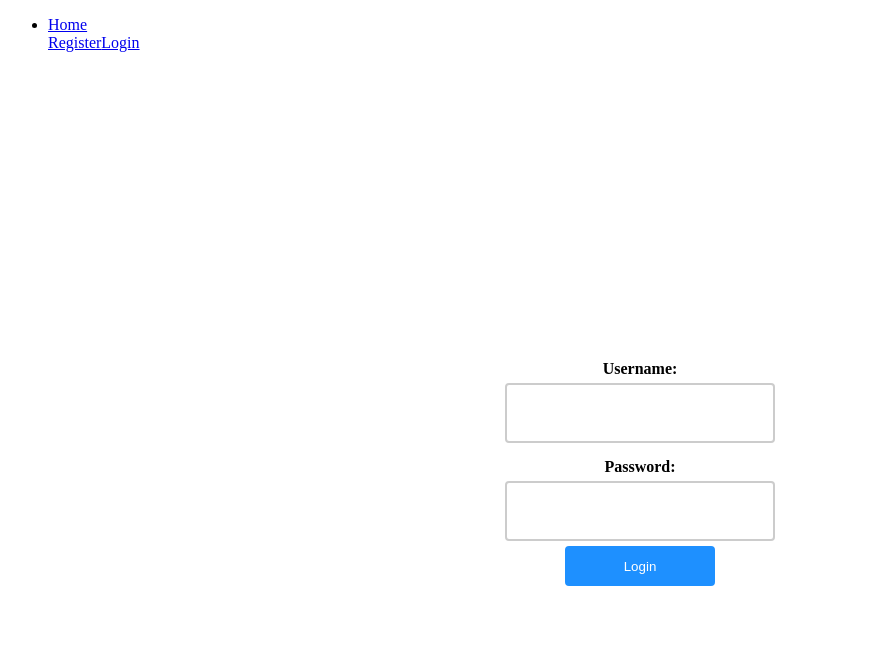
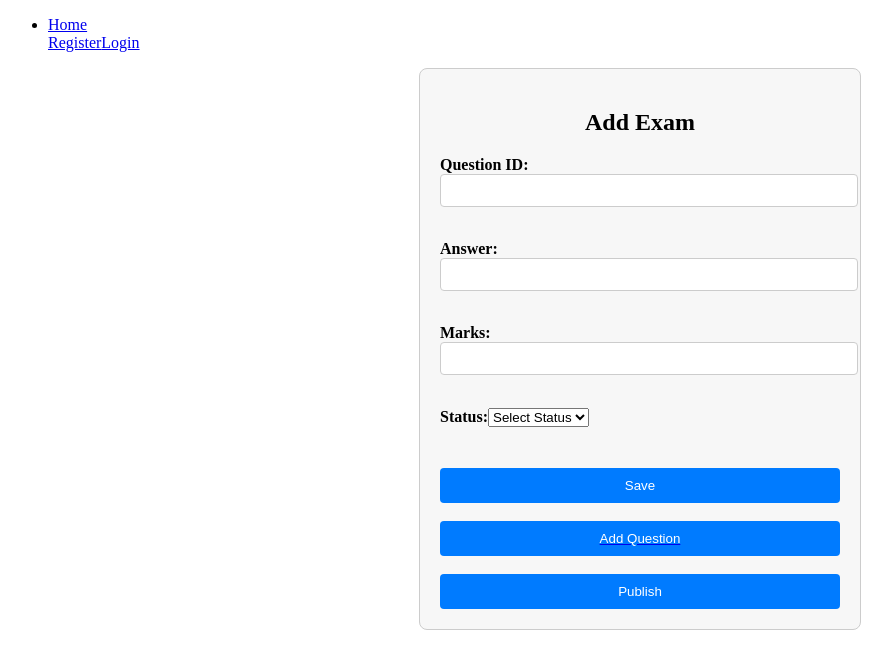
Before and after one commit to it21096570/Exam_System, a React (Create React App) app in the folder frontend/: page /addanswers in a window 1280 px wide. Shown: the top 668 px of the page, without its empty margins (0-892 px from the left). Built offline with nearby package versions, Linux system fonts and the light colour scheme.

Commit message:
add answer

```diff
--- a/frontend/src/App.js
+++ b/frontend/src/App.js
@@ -9,6 +9,7 @@ import TeacherHome from "./pages/TeacherHome";
 import ViewExam from "./pages/ViewExam";
 import AddExam from "./pages/AddExam";
 import AddQuestion from "./pages/AddQuestion";
+import AddAnswers from "./pages/AddAnswers";
 
 
 
@@ -33,6 +34,7 @@ function App() {
           <Route path="/viewexam" component={ViewExam} />
           <Route path="/addexam" component={AddExam} />
           <Route path="/addquestion" component={AddQuestion} />
+          <Route path="/addanswers" component={AddAnswers} />
           <Route path="/" component={Login} />
         </Switch>
       </Router>
--- /dev/null
+++ b/frontend/src/pages/AddAnswers.js
@@ -0,0 +1,107 @@
+import React from 'react'
+import { useState } from 'react';
+import { Link } from 'react-router-dom';
+import axios from 'axios';
+
+function AddAnswers() {
+
+    const [questionId, setquestionId] = useState('');
+    const [answer, setanswer] = useState('');
+    const [mark, setmark] = useState('');
+    const [status, setstatus] = useState('');
+
+
+    const handleSubmit = async (event) => {
+        event.preventDefault();
+
+        const newAnswer = {
+            questionId,
+            answer,
+            mark,
+            status,
+        };
+
+        try {
+            await axios.post('http://localhost:5001/answers', newAnswer);
+            console.log('Answer added successfully');
+            console.log(newAnswer);
+        } catch (error) {
+            console.error('Error adding Question:', error);
+        }
+    };
+
+    return (
+        <div className="add-exam-container">
+            <h2>Add Exam</h2>
+            <form className="exam-form" onSubmit={handleSubmit}>
+                <label>
+                    Question ID:
+                    <input
+                        type="text"
+                        name="questionId"
+                        value={questionId}
+                        onChange={(e) => setquestionId(e.target.value)}
+                    />
+                </label>
+                <br />
+                <label>
+                    Answer:
+                    <input
+                        type="number"
+                        name="answer"
+                        value={answer}
+                        onChange={(e) => setanswer(e.target.value)}
+                    />
+                </label>
+
+
+                <br />
+
+                <label>
+                    Marks:
+                    <input
+                        type="number"
+                        name="mark"
+                        value={mark}
+                        onChange={(e) => setmark(e.target.value)}
+                    />
+                </label>
+                <br />
+
+                <label>
+                    Status:
+                    <select
+                        name="status"
+                        value={status}
+                        onChange={(e) => setstatus(e.target.value)}>
+                        <option value="">Select Status</option>
+                        <option value="Correct">Correct</option>
+                        <option value="Wrong">Wrong</option>
+                    </select>
+                </label>
+                <br />
+
+                <br />
+                <button className="add-exam-button" type="submit">Save</button>
+                <br />
+
+                {/* <Link to={`/addquestion?paperId=${paperId}`}>
+          <button className="add-exam-button" onClick={handleAddQuestions}>
+            Add Questions
+          </button>
+        </Link> */}
+
+                <Link to={`/addquestion`}>
+                    <button className="add-exam-button">
+                        Add Question
+                    </button>
+                </Link>
+
+                <br />
+                <button className="add-exam-button" type="">Publish</button>
+            </form>
+        </div>
+    )
+}
+
+export default AddAnswers
--- a/frontend/src/pages/AddQuestion.js
+++ b/frontend/src/pages/AddQuestion.js
@@ -69,7 +69,7 @@ function AddQuestion() {
         <br />
         <button className="add-exam-button" type="submit">Save</button>
         <br />
-        <Link to="/addquestion">
+        <Link to="/addanswers">
           <button className="add-exam-button">Add Answers</button>
         </Link>
         <br />
```
